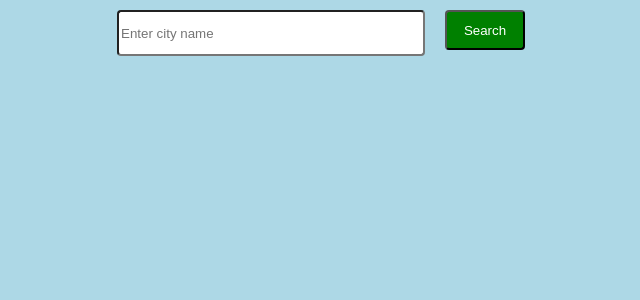
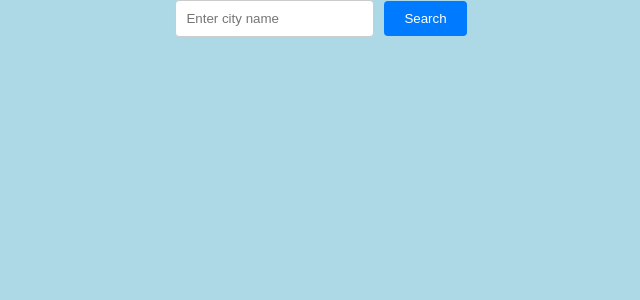
Before and after one commit to roopa26/WeatherApp, a React (Create React App) app: page / in a window 1280 px wide. Shown: the top 300 px of the page, without its empty margins (319-959 px from the left). Built offline with nearby package versions, Linux system fonts and the light colour scheme.

Commit message:
new code

```diff
--- a/src/App.css
+++ b/src/App.css
@@ -37,40 +37,53 @@
   }
 }
 
-.inpt{
-  background-color: white;
-  color: black;
-  width:300px;
-  height: 40px;
-  margin: 10px;
-  border-radius: 4px;
-}
-
-.btn{
-  background-color: green;
-  border-radius: 4px;
-  color: white;
-  height: 40px;
-  width: 80px;
-  margin: 10px;
-}
-
-.wrapper{
-  display: flex;
-  justify-content: center;
+.search-container {
   margin-bottom: 20px;
 }
 
-.cardWrapper{
-  display: flex;
-  justify-content: center;
-  margin-bottom: 20px;
-  gap:10px;
+input[type="text"] {
+  padding: 10px;
+  border: 1px solid #ccc;
+  border-radius: 4px;
+  margin-right: 10px;
 }
 
-.weather-card{
-  width: 150px;
+button {
+  padding: 10px 20px;
+  background-color: #007bff;
+  color: #fff;
+  border: none;
+  border-radius: 4px;
+  cursor: pointer;
+}
+
+.loading {
+  margin-top: 20px;
+}
+
+.weather-cards {
+  display: flex;
+  flex-wrap: wrap;
+  margin-top: 20px;
+  justify-content: center;
+}
+
+.weather-card {
+  border: 1px solid #ccc;
+  border-radius: 4px;
+  padding: 20px;
+  margin-top: 20px;
+  max-width: 400px;
+  width: 200px;
+  margin-left: auto;
+  margin-right: auto;
   background-color: white;
-  padding: 10px;
-  text-align: center;
 }
+
+.weather-card h2 {
+  margin-top: 0;
+}
+
+.weather-card p {
+  margin-bottom: 5px;
+}
--- a/src/App.js
+++ b/src/App.js
@@ -1,53 +1,68 @@
+import React, { useState } from 'react';
 import './App.css';
-import { useState } from 'react';
 
 function App() {
   const [searchCity, setSearchCity] = useState('');
   const [cityData, setCityData] = useState(null);
   const [isLoading, setIsLoading] = useState(false);
 
-  const handleSearch = (e) => {
+  const API_KEY = 'f6ef39f9a1d94b98943165233232709'; // Replace with your actual API key
+
+  const handleSearch = async () => {
+    if (!searchCity.trim()) {
+      alert('Please enter a city name.');
+      return;
+    }
+
     setIsLoading(true);
-    const fetchData = async () =>{
-      try{
-        const res = await fetch(`https://api.weatherapi.com/v1/current.json?key=f6ef39f9a1d94b98943165233232709&q=${searchCity}`)
-        const data = await res.json();
+
+    try {
+      const response = await fetch(`https://api.weatherapi.com/v1/current.json?key=${API_KEY}&q=${searchCity}`);
+      const data = await response.json();
+
+      if (response.ok) {
         setCityData(data);
+      } else {
+        alert('Failed to fetch weather data');
+      }
+    } catch (err) {
+      alert('Failed to fetch weather data');
+    } finally {
       setIsLoading(false);
     }
-      catch(ex){
-          alert('Failed to fetch weather data');
-      }
-    }
-
-    fetchData();
-  }
+  };
 
   return (
-    <div>
-      <div className='wrapper'>
-        <input type='text' className='inpt' placeholder='Enter city name' value={searchCity} onChange={(e)=>{setSearchCity(e.target.value)}}/>
-        <button className='btn' onClick={handleSearch}>Search</button>
+    <div className="App">
+      <div className="search-container">
+        <input
+          type="text"
+          placeholder="Enter city name"
+          value={searchCity}
+          onChange={(e) => setSearchCity(e.target.value)}
+        />
+        <button onClick={handleSearch}>Search</button>
       </div>
-      {isLoading ? (
-        <p className='cardWrapper'>Loading Data...</p>
-      ) : cityData && (
-        <div className='cardWrapper weather-cards'> {/* Added 'weather-cards' class here */}
-          <div className='weather-card'>
-            <h4>Temperature</h4>
-            <div>{cityData.current.temp_c}°C</div>
+
+      {isLoading && <p className="loading">Loading data...</p>}
+
+      {cityData && (
+      <div className='weather-cards'>
+        <div className="weather-card">
+          <p>Temperature</p>
+          <p> {cityData.current.temp_c}°C</p>
         </div>
-          <div className='weather-card'>
-            <h4>Humidity</h4>
-            <div>{cityData.current.humidity}%</div>
+        <div className="weather-card">
+          <p>Humidity</p>
+          <p> {cityData.current.humidity}°C</p>
         </div>
-          <div className='weather-card'>
-            <h4>Condition</h4>
-            <div>{cityData.current.condition.text}</div>
+        <div className="weather-card">
+          <p>Condition</p>
+          <p> {cityData.current.condition.text}°C</p>
         </div>
-          <div className='weather-card'>
-            <h4>Wind Speed</h4>
-            <div>{cityData.current.wind_kph} kph</div>
+        <div className="weather-card">
+          <p>Wind Speed</p>
+          <p> {cityData.current.wind_kph}°C</p>
         </div>
       </div>
       )}
```
Lines whose indentation alone changed are shown as unchanged.
